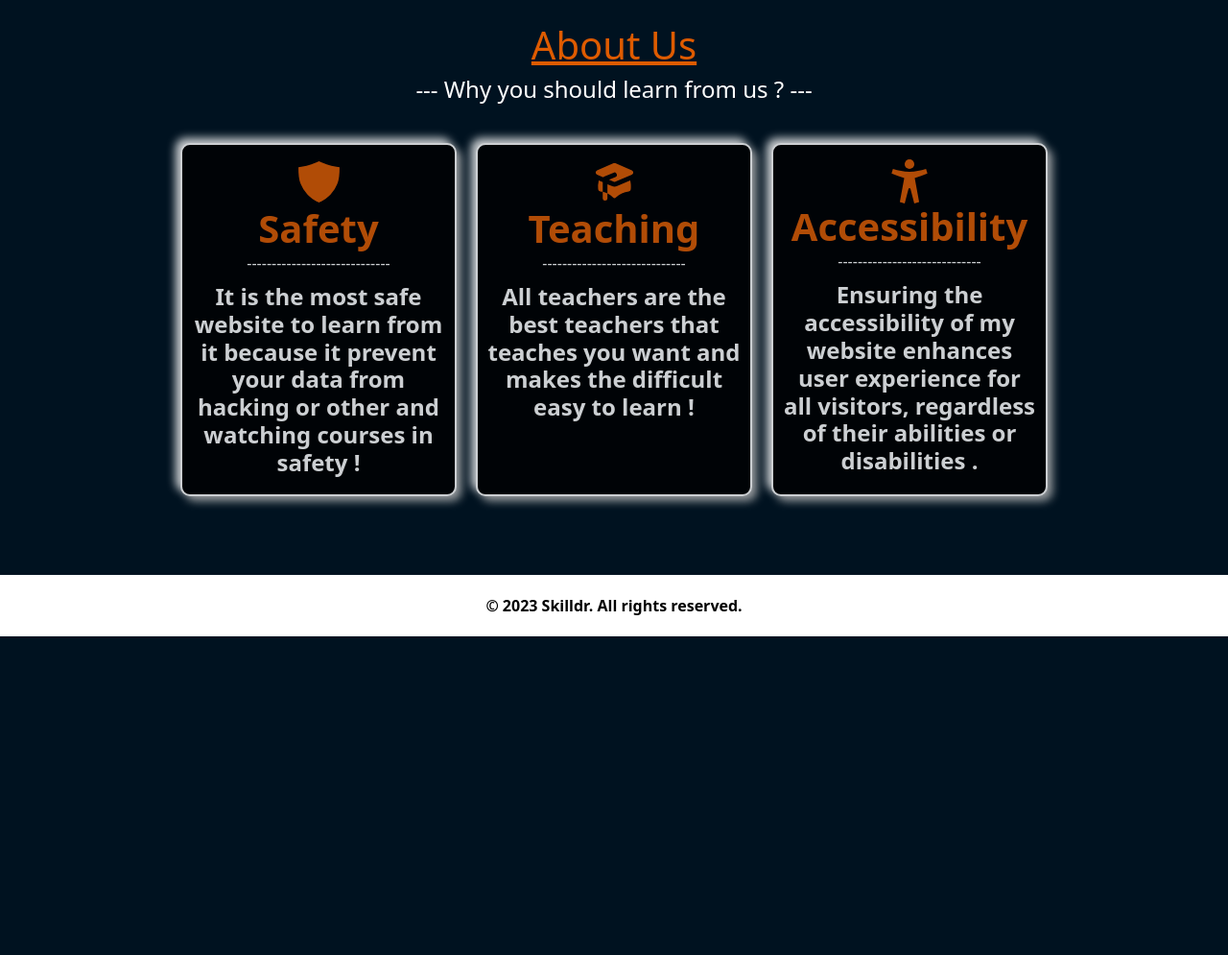
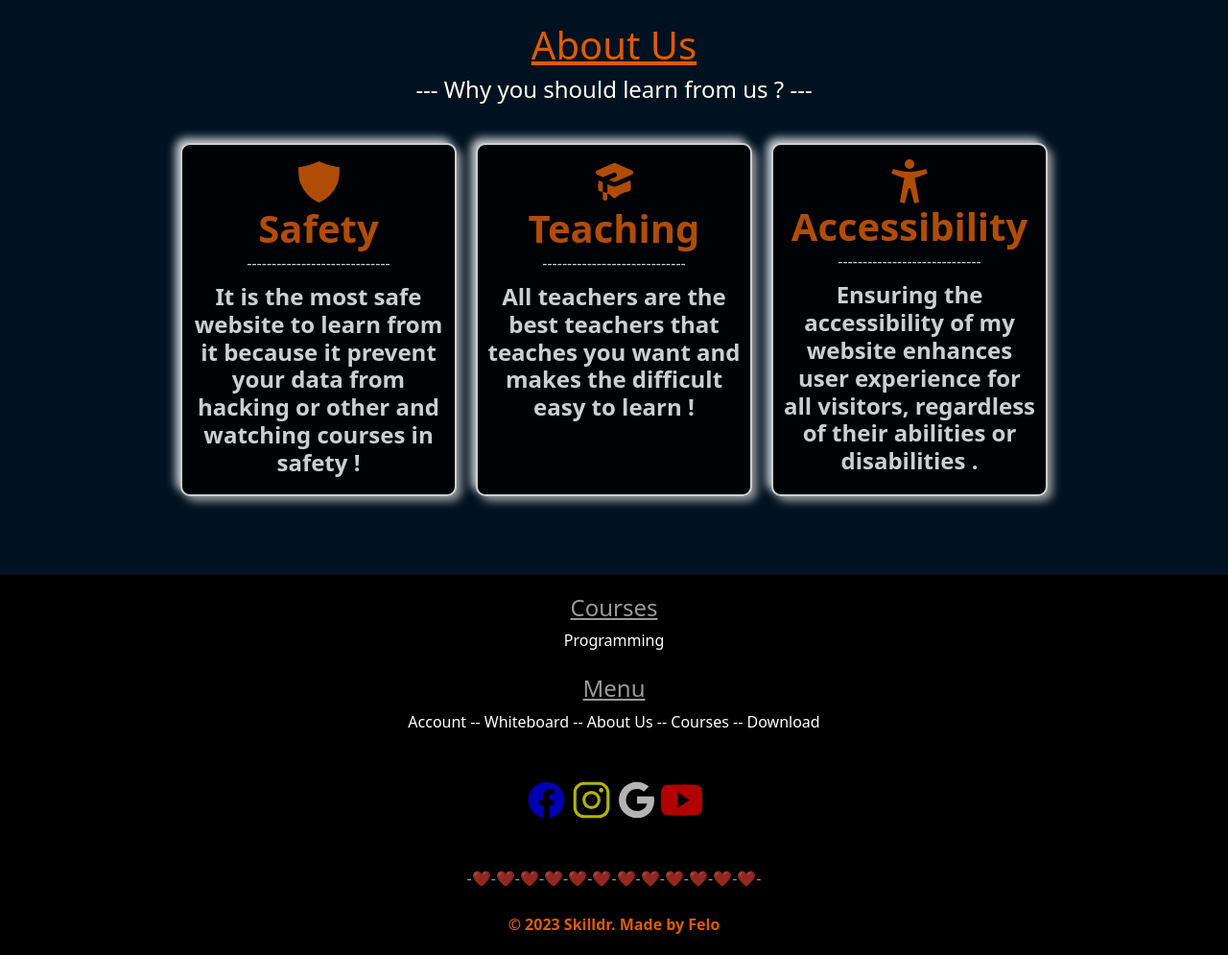
Before and after one commit to felopateermina/Skilldr, a PHP site: page / in a window 1280 px wide. Shown: the part 933-1928 px from the top of the page at 96% size. Before the commit the page ends 1596 px from the top, so only its background shows below. Run offline with PHP 8.4, Linux system fonts and the light colour scheme; some libraries are stand-ins or nearby versions.

Commit message:
editing_good_footer_index

```diff
--- a/css/style.css
+++ b/css/style.css
@@ -733,3 +733,11 @@ input{
 #contact{
   padding: 15px;
 }
+
+
+footer svg{
+  opacity: 70%;
+}
+footer svg:hover{
+  opacity: 100%;
+}
--- a/index.html
+++ b/index.html
@@ -551,9 +551,48 @@
 
 
 
-  <footer style="background-color: white; color: black; padding: 20px; text-align: center;">
-<span style="font-weight: 900;">© 2023 Skilldr. All rights reserved.</span>
-  </footer>
+  <footer style="background-color: rgb(0, 0, 0); color: rgb(255, 255, 255); padding: 20px; text-align: center;">
+
+           <h4 style="opacity: 60%;text-decoration: underline;">Courses</h4>
+           <a href="html/code/intro.html" style="color: white;text-decoration: none;">Programming</a>
+           <br><br>
+           <h4 style="opacity: 60%;text-decoration: underline;">Menu</h4>
+           <a href="html/account.html" style="color: white;text-decoration: none;">Account</a> --
+           <a href="html/whiteboard.html" style="color: white;text-decoration: none;">Whiteboard</a> --
+           <a href="#about" style="color: white;text-decoration: none;">About Us</a> --
+           <a href="#courses" style="color: white;text-decoration: none;">Courses</a> --
+           <a href="app.zip" download style="color: white;text-decoration: none;">Download</a>
+           <br><br>
+           <!-- <h4 style="opacity: 60%;text-decoration: underline;">Social Media</h4> -->
+           <br>
+           <a href="html/account.html" style="color: white;text-decoration: none;">
+            <svg width="43" height="43" fill="blue" viewBox="0 0 24 24" xmlns="http://www.w3.org/2000/svg">
+              <path fill-rule="evenodd" d="M22.5 12.063c0-5.799-4.702-10.5-10.5-10.5s-10.5 4.7-10.5 10.5c0 5.24 3.84 9.584 8.86 10.373v-7.337H7.692v-3.037h2.666V9.75c0-2.63 1.568-4.085 3.966-4.085 1.15 0 2.351.205 2.351.205v2.584h-1.324c-1.304 0-1.712.81-1.712 1.64v1.97h2.912l-.465 3.036H13.64v7.337c5.02-.788 8.859-5.131 8.859-10.373Z" clip-rule="evenodd"></path>
+            </svg>
+           </a>
+           <a href="html/account.html" style="color: white;text-decoration: none;">
+            <svg width="43" height="43" fill="yellow" viewBox="0 0 24 24" xmlns="http://www.w3.org/2000/svg">
+              <path d="M16.375 3.25a4.388 4.388 0 0 1 4.375 4.375v8.75a4.388 4.388 0 0 1-4.375 4.375h-8.75a4.389 4.389 0 0 1-4.375-4.375v-8.75A4.388 4.388 0 0 1 7.625 3.25h8.75Zm0-1.75h-8.75C4.256 1.5 1.5 4.256 1.5 7.625v8.75c0 3.369 2.756 6.125 6.125 6.125h8.75c3.369 0 6.125-2.756 6.125-6.125v-8.75c0-3.369-2.756-6.125-6.125-6.125Z"></path>
+              <path d="M17.688 7.625a1.313 1.313 0 1 1 0-2.625 1.313 1.313 0 0 1 0 2.625Z"></path>
+              <path d="M12 8.5a3.5 3.5 0 1 1 0 7 3.5 3.5 0 0 1 0-7Zm0-1.75a5.25 5.25 0 1 0 0 10.5 5.25 5.25 0 0 0 0-10.5Z"></path>
+            </svg>
+           </a>
+           <a href="html/account.html" style="color: white;text-decoration: none;">
+            <svg width="43" height="43" fill="#ffffff" viewBox="0 0 24 24" xmlns="http://www.w3.org/2000/svg">
+              <path d="m22.18 10.382-.107-.45h-9.77v4.136h5.838c-.606 2.878-3.419 4.393-5.716 4.393-1.672 0-3.434-.703-4.6-1.833a6.566 6.566 0 0 1-1.96-4.636c0-1.741.783-3.484 1.922-4.63 1.14-1.146 2.86-1.787 4.57-1.787 1.96 0 3.363 1.04 3.888 1.514l2.939-2.923c-.862-.757-3.23-2.666-6.922-2.666-2.847 0-5.578 1.09-7.574 3.08C2.718 6.54 1.7 9.372 1.7 12s.965 5.32 2.874 7.294C6.613 21.399 9.5 22.5 12.475 22.5c2.706 0 5.27-1.06 7.1-2.984 1.796-1.894 2.726-4.514 2.726-7.261 0-1.156-.116-1.843-.122-1.873Z"></path>
+            </svg>
+           </a>
+           <a href="html/account.html" style="color: white;text-decoration: none;">
+            <svg width="43" height="43" fill="red" viewBox="0 0 24 24" xmlns="http://www.w3.org/2000/svg">
+              <path d="M23.843 6.975c0-2.11-1.552-3.807-3.469-3.807A170.465 170.465 0 0 0 12.422 3h-.844c-2.7 0-5.353.047-7.95.169-1.912 0-3.464 1.706-3.464 3.815A69.732 69.732 0 0 0 0 11.99a72.582 72.582 0 0 0 .16 5.011c0 2.11 1.551 3.82 3.464 3.82 2.728.127 5.526.183 8.372.178 2.85.01 5.64-.05 8.371-.178 1.918 0 3.47-1.71 3.47-3.82a72.41 72.41 0 0 0 .159-5.016 68.19 68.19 0 0 0-.153-5.01Zm-14.14 9.614V7.378L16.5 11.98l-6.797 4.608Z"></path>
+            </svg>
+           </a>
+           <br><br>
+
+<br><span style="opacity: 60%;">-❤️-❤️-❤️-❤️-❤️-❤️-❤️-❤️-❤️-❤️-❤️-❤️-</span>
+<br><br>
+<span style="font-weight: 700;color: #de5b00;">© 2023 Skilldr. Made by Felo</span>
+</footer>
 
 
     </div>
```
